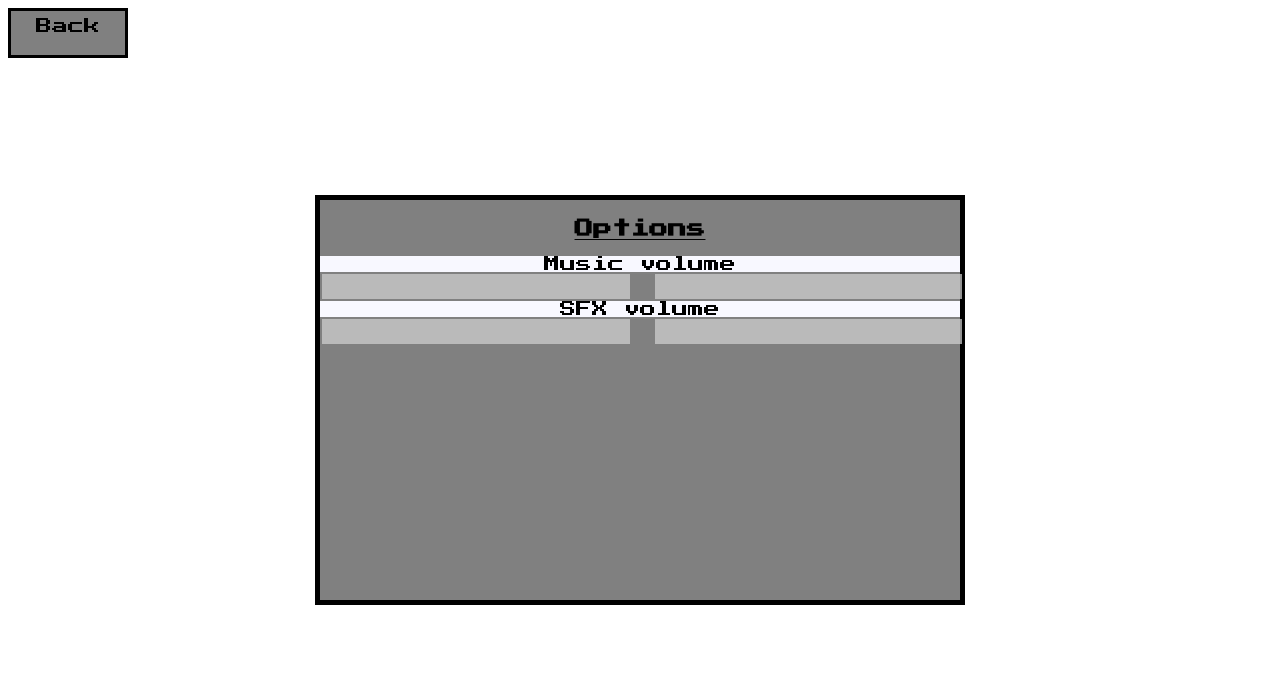
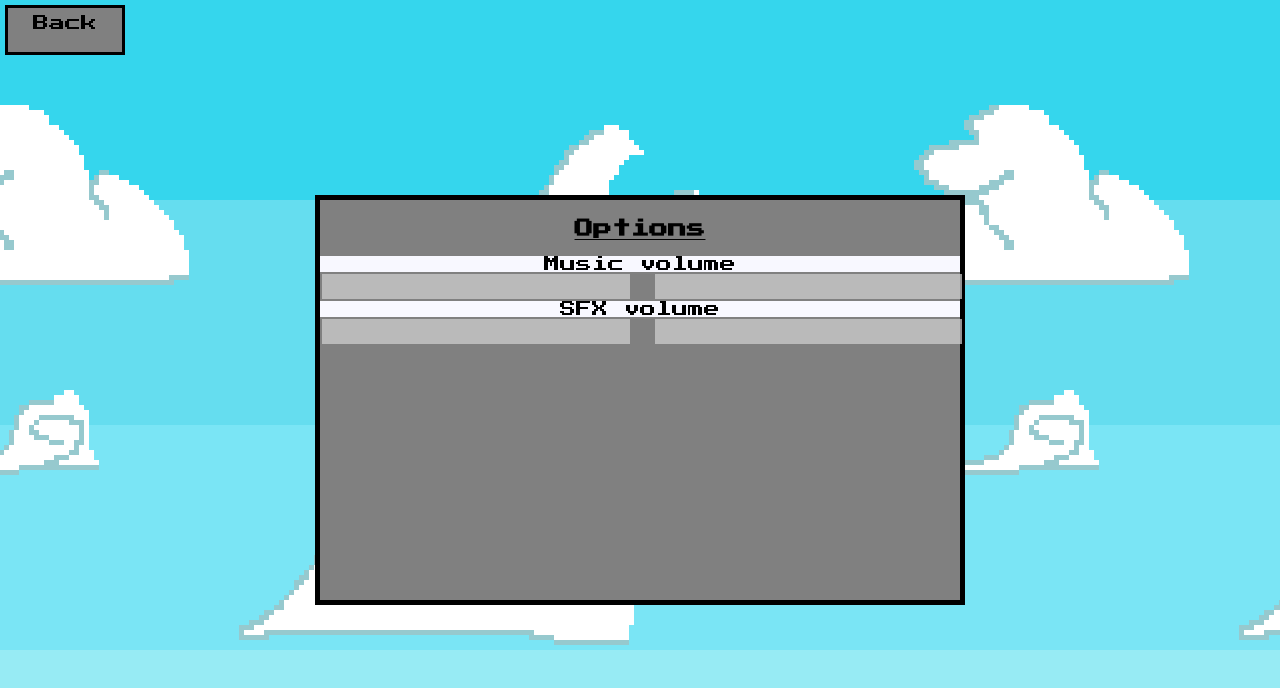
Before and after one commit to OliRadlett/f28wp, a plain HTML site: page game/options.html in a window 1280 px wide. Drawn offline with Linux system fonts and the light colour scheme.

Commit message:
Added background to options

```diff
--- a/game/css/options.css
+++ b/game/css/options.css
@@ -1,6 +1,8 @@
 body {
 
     font-family: 'Press Start 2P', cursive;
+    margin: 0;
+    background-color: #c9f6ff;
 
 }
 
@@ -81,3 +83,38 @@ body {
     padding: 7px;
     /* vertical-align: text-bottom; */
 }
+
+
+@keyframes slide {
+    0% {
+        transform: translate3d(0, 0, 0);
+    }
+
+    100% {
+        transform: translate3d(-1692px, 0, 0);
+    }
+}
+
+.sliding-background {
+
+
+    background-image: url(../Sprites/Cloud\ Background\ v1\ x5.png);
+    background-repeat: repeat-x;
+
+
+    height: 100vh;
+    width: 5076px;
+    animation: slide 60s linear infinite;
+}
+
+
+.container {
+    overflow: hidden;
+
+}
+
+#backButton{
+    top: 0%;
+    position: fixed;
+    margin: 5px;
+}
--- a/game/options.html
+++ b/game/options.html
@@ -8,6 +8,8 @@
 </head>
 
 <body>
+    <div class="container">
+        <div class="sliding-background"></div>
         <a href="start_menu.html" id="backButton" class="button">Back</a>
         <div id="optionSliders">
             <h3 id="optionTitle">
@@ -24,7 +26,7 @@
                 </div>
             </dl>
         </div>
-
+    </div>
 </body>
 
 </html>
```
Lines whose indentation alone changed are shown as unchanged.
